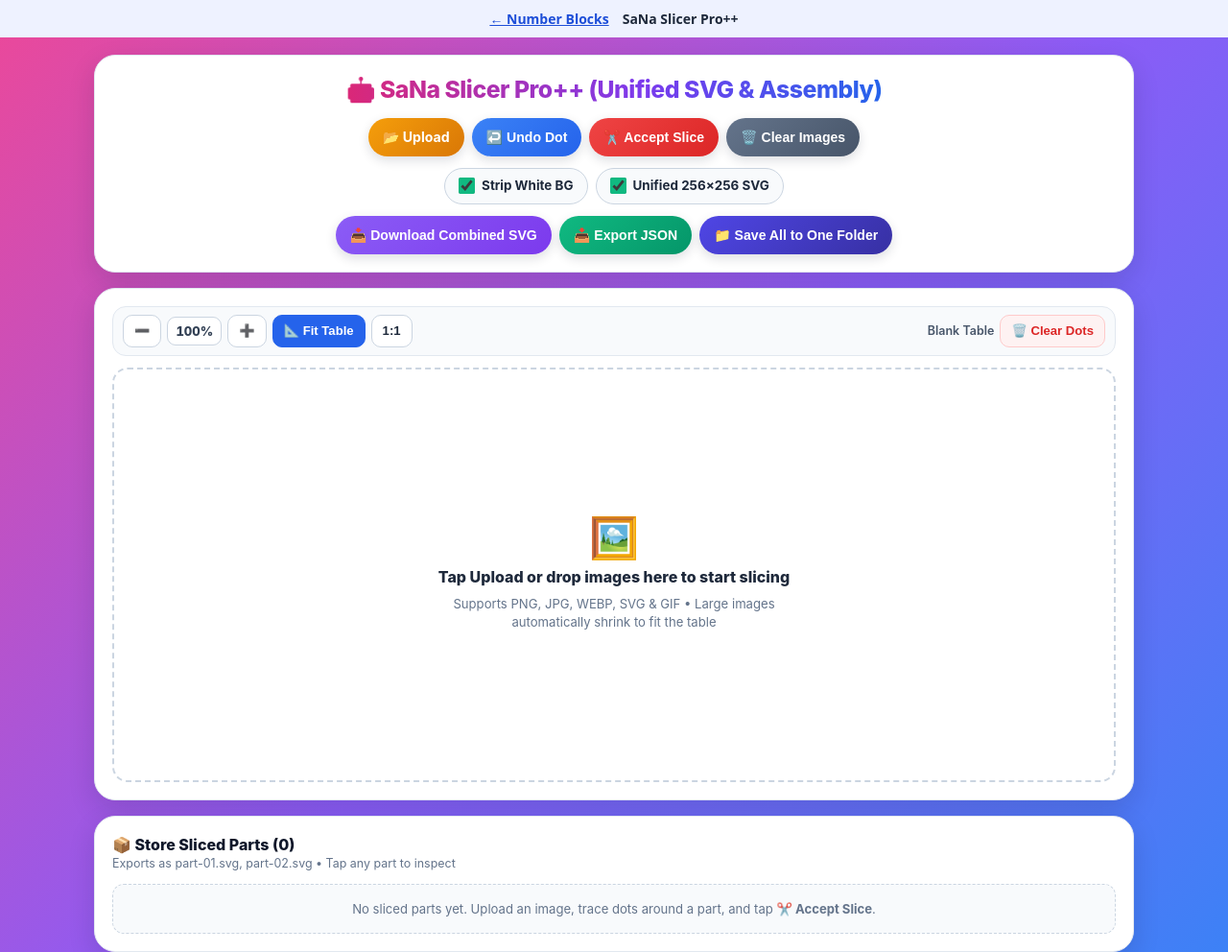
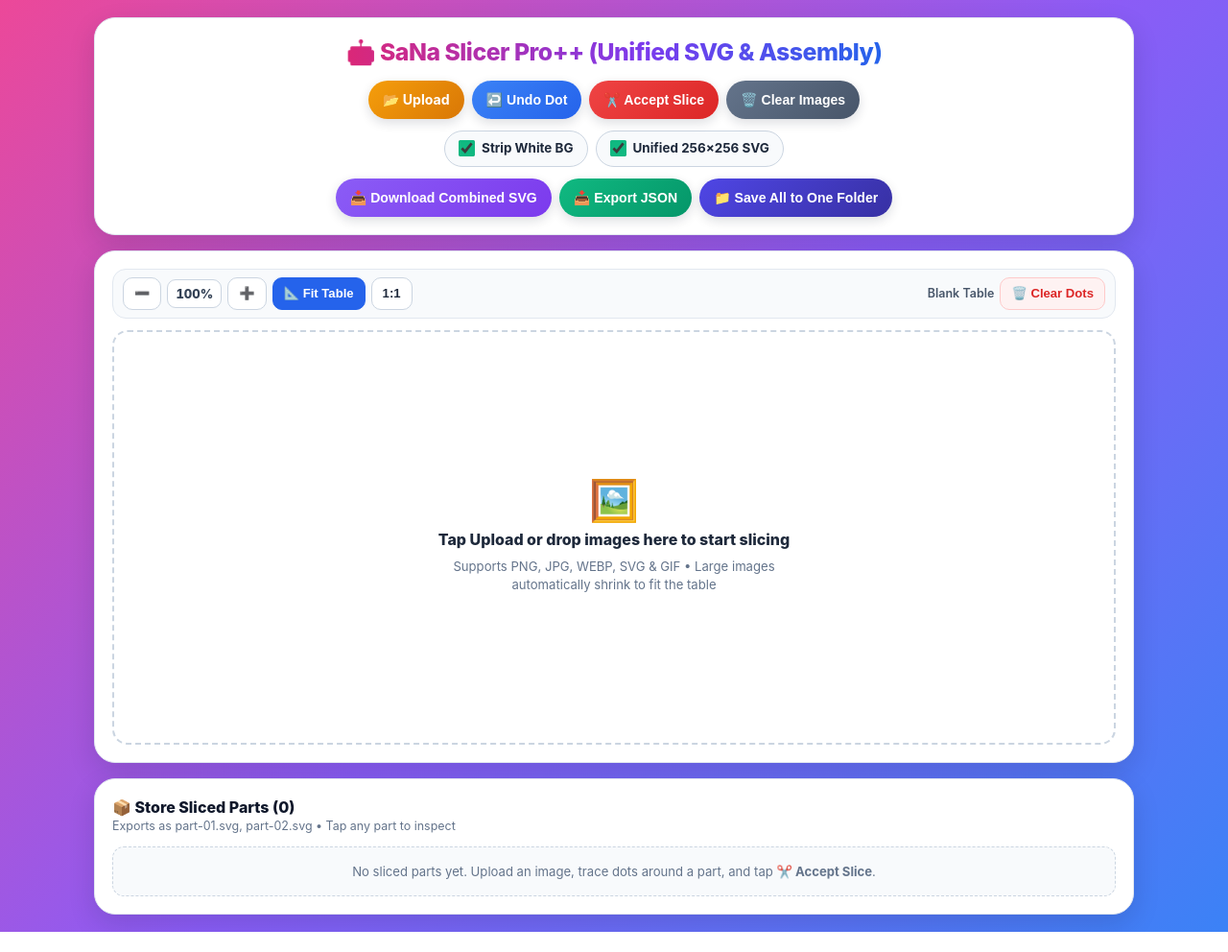
Before and after one commit to grajapm-hue/number-blocks-, a plain HTML site: page sana-slicer.html in a window 1280 px wide. Shown: the top 992 px of the page at 96% size. After the commit the page ends 971 px from the top, so only its background shows below. Drawn offline with Linux system fonts and the light colour scheme.

Commit message:
Remove game navigation and enable Slicer PWA

```diff
--- a/sana-slicer.html
+++ b/sana-slicer.html
@@ -4,6 +4,11 @@
   <meta charset="UTF-8" />
   <meta name="viewport" content="width=device-width, initial-scale=1.0, maximum-scale=5.0" />
   <title>SaNa Slicer Pro++ (Unified SVG &amp; Assembly)</title>
+  <link rel="manifest" href="manifest.json">
+  <meta name="apple-mobile-web-app-capable" content="yes">
+  <meta name="apple-mobile-web-app-title" content="Slicer">
+  <link rel="apple-touch-icon" href="icons/apple-touch-icon.png?v=2">
+  <meta name="theme-color" content="#e07a5f">
   <style>
     /* =====================================================================
        1. BASE RESET & GRADIENT OUTER FRAME (100% SELF-CONTAINED OFFLINE CSS)
@@ -720,10 +725,7 @@
 </head>
 <body>
   <!-- SaNa navigation: independent of slicer application controls -->
-  <nav aria-label="Game navigation" style="position:relative;z-index:9999;display:flex;justify-content:center;align-items:center;gap:14px;flex-wrap:wrap;padding:10px 12px;background:#eef2ff;color:#1e293b;font:600 14px system-ui,sans-serif">
-    <a href="index.html" style="color:#1d4ed8;text-decoration:underline">← Number Blocks</a>
-    <span aria-current="page">SaNa Slicer Pro++</span>
-  </nav>
+
 
   <main class="app-shell">
     <!-- ===================================================================
```
